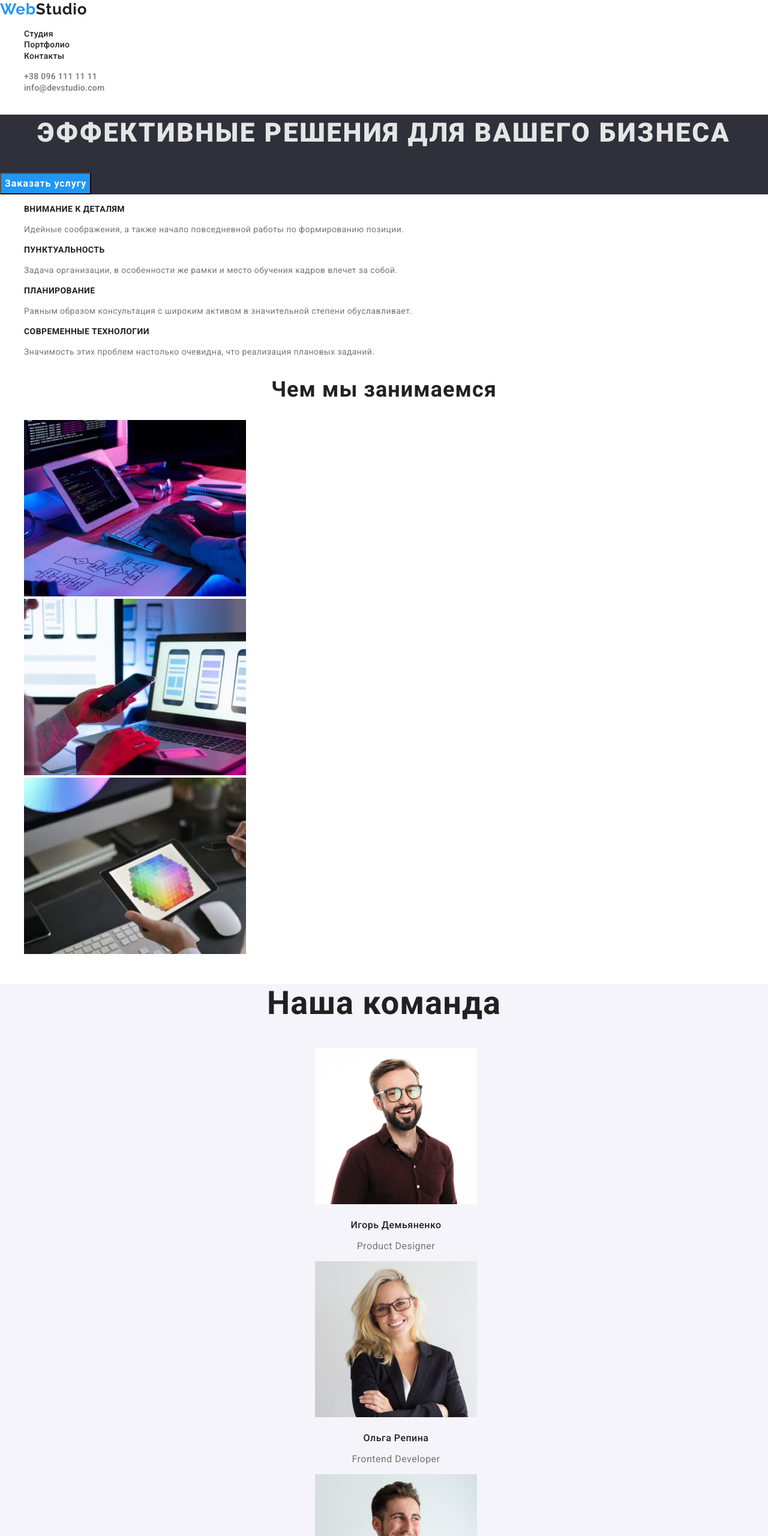
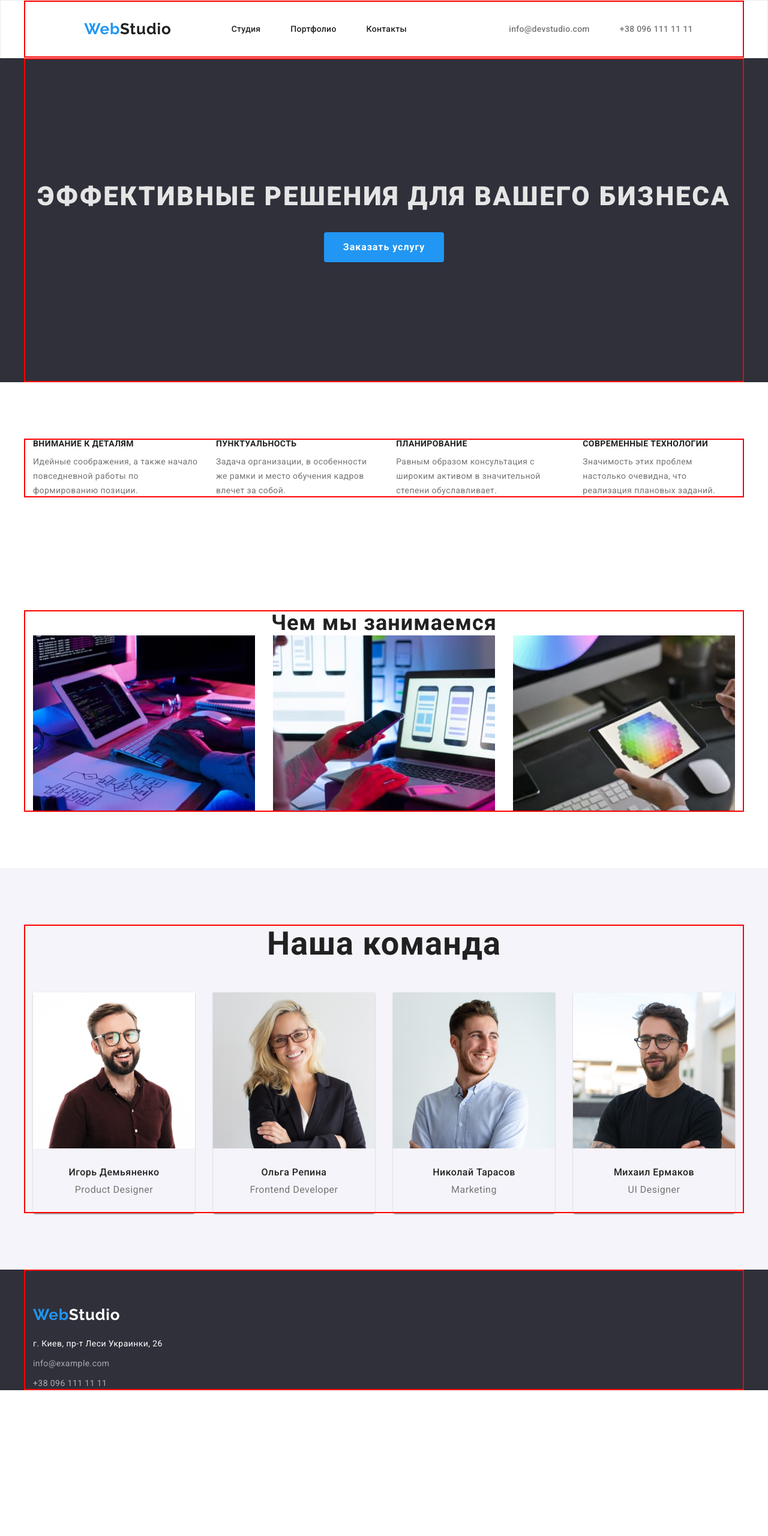
Before and after one commit to AleksandraTerentieva/goit-markup-hw-03, a plain HTML site: page index.html in a window 1280 px wide. Shown: the top 2560 px of the page at 60% size. After the commit the page ends 2317 px from the top, so only its background shows below. Drawn offline with nearby package versions, Linux system fonts and the light colour scheme.

Commit message:
update style.css

```diff
--- a/css/style.css
+++ b/css/style.css
@@ -16,6 +16,8 @@
   --light-bg-cl: #f5f4fa;
 
   /* Others */
+  --indent: 30px;
+  --items: 3;
 }
 
 body {
@@ -28,6 +30,19 @@ button {
 }
 
 /* reset styles */
+h1,
+h2,
+h3,
+h4,
+h5,
+h6,
+p {
+  margin: 0;
+}
+
+img {
+  display: block;
+}
 .link {
   text-decoration: none;
   color: currentColor;
@@ -35,9 +50,39 @@ button {
 
 .list {
   list-style: none;
+  padding: 0;
+  margin: 0;
+}
+
+/* CARD-SET */
+
+.card-set {
+  display: flex;
+  flex-wrap: wrap;
+  gap: var(--indent);
+}
+
+.card-set-item {
+  flex-basis: calc((100% - var(--indent) * (var(--items) - 1)) / var(--items));
 }
 
 /* base style */
+
+.section {
+  padding-top: 94px;
+  padding-bottom: 94px;
+}
+
+.container {
+  width: 1200px;
+  margin-left: auto;
+  margin-right: auto;
+  padding-left: 15px;
+  padding-right: 15px;
+
+  outline: 2px solid red;
+  outline-offset: -2px;
+}
 
 .work-btn-item {
   border: none;
@@ -51,6 +96,13 @@ button {
 }
 
 .hero-btn {
+  display: block;
+  margin-left: auto;
+  margin-right: auto;
+  margin-top: 30px;
+  margin-bottom: 200px;
+  min-width: 200px;
+  min-height: 50px;
   font-family: inherit;
   font-weight: 700;
   font-size: 16px;
@@ -58,7 +110,18 @@ button {
   letter-spacing: 0.06em;
   background-color: var(--accent-txt-cl);
   color: var(--btn-txt-cl);
+  border: none;
+  border-radius: 4px;
   cursor: pointer;
+}
+
+.btn {
+  display: flex;
+  justify-content: center;
+  gap: 8px;
+  margin-top: 99px;
+  margin-bottom: 34px;
+  border-radius: 4px;
 }
 
 .btn-mode-ligh {
@@ -77,6 +140,25 @@ button {
 
 /* Header section */
 
+.header {
+  border: 1px solid #ececec;
+}
+
+.header-container {
+  display: flex;
+  align-items: center;
+  padding: 32px 0 32px 0;
+}
+
+.header-nav {
+  margin-right: auto;
+}
+
+.header-list {
+  display: flex;
+  gap: 50px;
+}
+
 .header-link {
   font-family: var(--main-font);
   font-weight: 500;
@@ -84,6 +166,16 @@ button {
   line-height: calc(16 / 14);
   letter-spacing: 0.02em;
   color: var(--main-txt-cl);
+}
+
+.contacts {
+  display: flex;
+  align-items: center;
+  margin: 0 auto;
+}
+
+.header-mail {
+  margin-right: 50px;
 }
 
 .header-phone:hover,
@@ -107,6 +199,7 @@ button {
 /* logo section */
 
 .logo-link {
+  margin-right: 93px;
   font-family: var(--secondary-font);
   font-style: normal;
   font-weight: 700;
@@ -115,6 +208,10 @@ button {
   letter-spacing: 0.03em;
   color: var(--main-txt-cl);
   text-decoration: none;
+  margin-left: auto;
+  margin-right: auto;
+  padding-left: 15px;
+  padding-right: 15px;
 }
 .logo-accent {
   color: var(--accent-txt-cl);
@@ -123,10 +220,12 @@ button {
 /* hero section */
 
 .hero {
+  display: flex;
   background-color: var(--dark-bg-cl);
 }
 
 .main-title {
+  margin-top: 200px;
   color: var(--title-txt-cl);
   font-family: var(--main-font);
   font-style: normal;
@@ -147,6 +246,11 @@ button {
 
 /* about section */
 
+.about-list {
+  display: flex;
+  gap: 30px;
+}
+
 .about-description {
   font-family: var(--main-font);
   font-style: normal;
@@ -158,6 +262,7 @@ button {
 }
 
 .about h3 {
+  padding-bottom: 10px;
   font-family: var(--main-font);
   font-style: normal;
   font-weight: 700;
@@ -191,6 +296,23 @@ button {
   color: var(--main-txt-cl);
 }
 
+.team-list {
+  display: flex;
+  gap: 30px;
+  --items: 4;
+}
+
+.team-item {
+  flex-basis: calc((100% - var(--indent) * (var(--items) - 1)) / var(--items));
+  box-shadow: 0px 1px 3px rgba(0, 0, 0, 0.12), 0px 1px 1px rgba(0, 0, 0, 0.14),
+    0px 2px 1px rgba(0, 0, 0, 0.2);
+  border-radius: 0px 0px 4px 4px;
+}
+
+.team h2 {
+  padding-bottom: 50px;
+}
+
 .team h3 {
   font-family: var(--main-font);
   font-style: normal;
@@ -200,6 +322,8 @@ button {
   text-align: center;
   letter-spacing: 0.03em;
   color: var(--main-txt-cl);
+  padding-bottom: 10px;
+  padding-top: 30px;
 }
 
 .team p {
@@ -211,6 +335,7 @@ button {
   text-align: center;
   letter-spacing: 0.03em;
   color: var(--contacts-txt-cl);
+  padding-bottom: 30px;
 }
 
 /* work section */
@@ -223,6 +348,7 @@ button {
   line-height: calc(36 / 18);
   letter-spacing: 0.06em;
   color: var(--main-txt-cl);
+  padding-bottom: 4px;
 }
 
 .work p {
@@ -236,8 +362,20 @@ button {
 }
 
 /* footer section */
+.footer-container {
+  display: flex;
+  flex-direction: column;
+}
+
+.footer-list {
+  display: flex;
+  flex-direction: column;
+  gap: 9px;
+}
 
 .footer-logo-link {
+  margin-bottom: 20px;
+  margin-top: 60px;
   font-family: var(--secondary-font);
   font-style: normal;
   font-weight: 700;
--- a/index.html
+++ b/index.html
@@ -27,6 +27,7 @@
   <body>
     <!-- header section -->
     <header class="header">
+      <div class="container header-container">
         <a class="logo-link link" href="#" lang="en"><span class="logo-accent">Web</span>Studio</a>
         <nav class="header-nav">
           <ul class="header-list list">
@@ -42,24 +43,32 @@
           </ul>
         </nav>
         <ul class="contacts list">
-        <li><a class="header-phone link" href="tel:+380961111111">+38 096 111 11 11</a></li>
-        <li><a class="header-mail link" href="mailto:info@devstudio.com">info@devstudio.com</a></li>
+          <li>
+            <a class="header-mail link" href="mailto:info@devstudio.com">info@devstudio.com</a>
+          <li>
+            <a class="header-phone link" href="tel:+380961111111">+38 096 111 11 11</a></li>
         </ul>
+      </div>
     </header>
     <!-- main section -->
     <main>
       <!-- hero section -->
       <section class="hero">
+        <div class="container">
           <h1 class="main-title">Эффективные решения для вашего бизнеса</h1>
           <button class="hero-btn" type="button">Заказать услугу</button>
+        </div>
       </section>
 
       <!-- about section -->
-      <section class="about">
+      <section class="about section">
+        <div class="container">
           <ul class="about-list list">
             <li class="about-item">
               <h3>Внимание к деталям</h3>
-            <p>Идейные соображения, а также начало повседневной работы по формированию позиции.</p>
+              <p>
+                Идейные соображения, а также начало повседневной работы по формированию позиции.
+              </p>
             </li>
             <li class="about-item">
               <h3>Пунктуальность</h3>
@@ -78,22 +87,26 @@
               <p>Значимость этих проблем настолько очевидна, что реализация плановых заданий.</p>
             </li>
           </ul>
+        </div>
       </section>
-      <section class="about-descr">
+      <section class="about-descr section">
+        <div class="container">
           <h2 class="about-description">Чем мы занимаемся</h2>
-        <ul class="about list">
-          <li><img src="images/about/first.jpg" alt="верстка" width="370" height="294" /></li>
-          <li><img src="images/about/second.jpg" alt="дизайн" width="370" height="294" /></li>
-          <li>
+          <ul class="about-list list card-set">
+            <li class="card-set-item "><img src="images/about/first.jpg" alt="верстка" width="370" height="294" /></li>
+            <li class="card-set-item "><img src="images/about/second.jpg" alt="дизайн" width="370" height="294" /></li>
+            <li class="card-set-item">
               <img src="images/about/third.jpg" alt="внешнее оформление" width="370" height="294" />
             </li>
           </ul>
+        </div>
       </section>
       <!-- team section -->
-      <section class="team">
+      <section class="team section card-set">
+        <div class="container">
           <h2>Наша команда</h2>
           <ul class="team-list list">
-          <li class="team-item">
+            <li class="team-item card-set-item">
               <img
                 src="images/team/product_designer.jpg"
                 lang="en"
@@ -104,7 +117,7 @@
               <h3>Игорь Демьяненко</h3>
               <p>Product Designer</p>
             </li>
-          <li class="team-item">
+            <li class="team-item card-set-item">
               <img
                 src="images/team/frontend_developer.jpg"
                 lang="en"
@@ -126,16 +139,18 @@
               <h3>Николай Тарасов</h3>
               <p>Marketing</p>
             </li>
-          <li class="team-item">
+            <li class="team-item card-set-item">
               <img src="images/team/ui_designer.jpg" alt="ui_designer" width="270" height="260" />
               <h3>Михаил Ермаков</h3>
               <p>UI Designer</p>
             </li>
           </ul>
+        </div>
       </section>
     </main>
     <!-- footer section -->
     <footer class="footer">
+      <div class="container footer-container">
         <a class="footer-logo-link link" href="#" lang="en"
           ><span class="footer-logo-accent">Web</span>Studio</a
         >
@@ -158,6 +173,7 @@
             </li>
           </ul>
         </address>
+      </div>
     </footer>
   </body>
 </html>
```
Also changed, not shown: portfolio.html (+60 -29 lines). Lines whose indentation alone changed are shown as unchanged.
